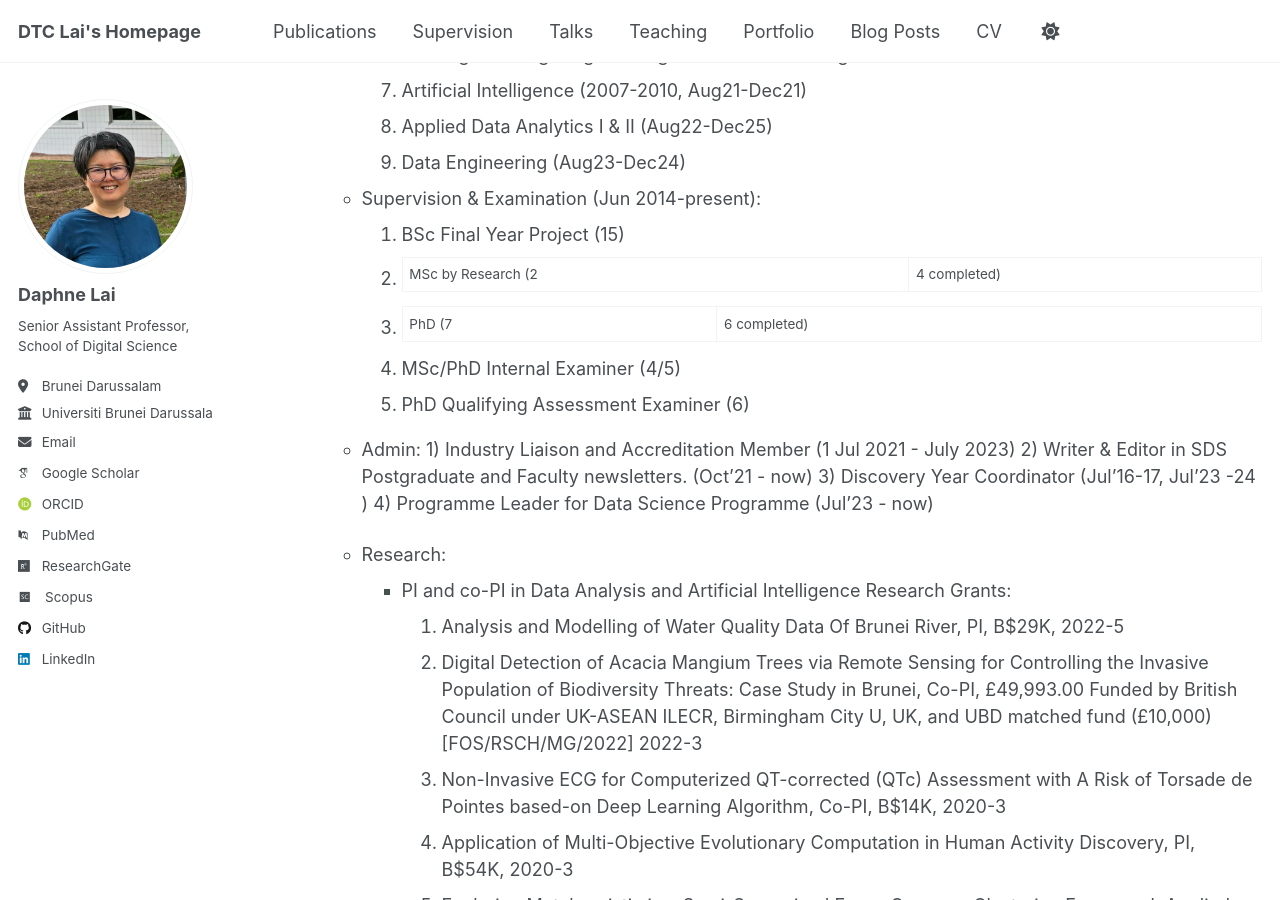
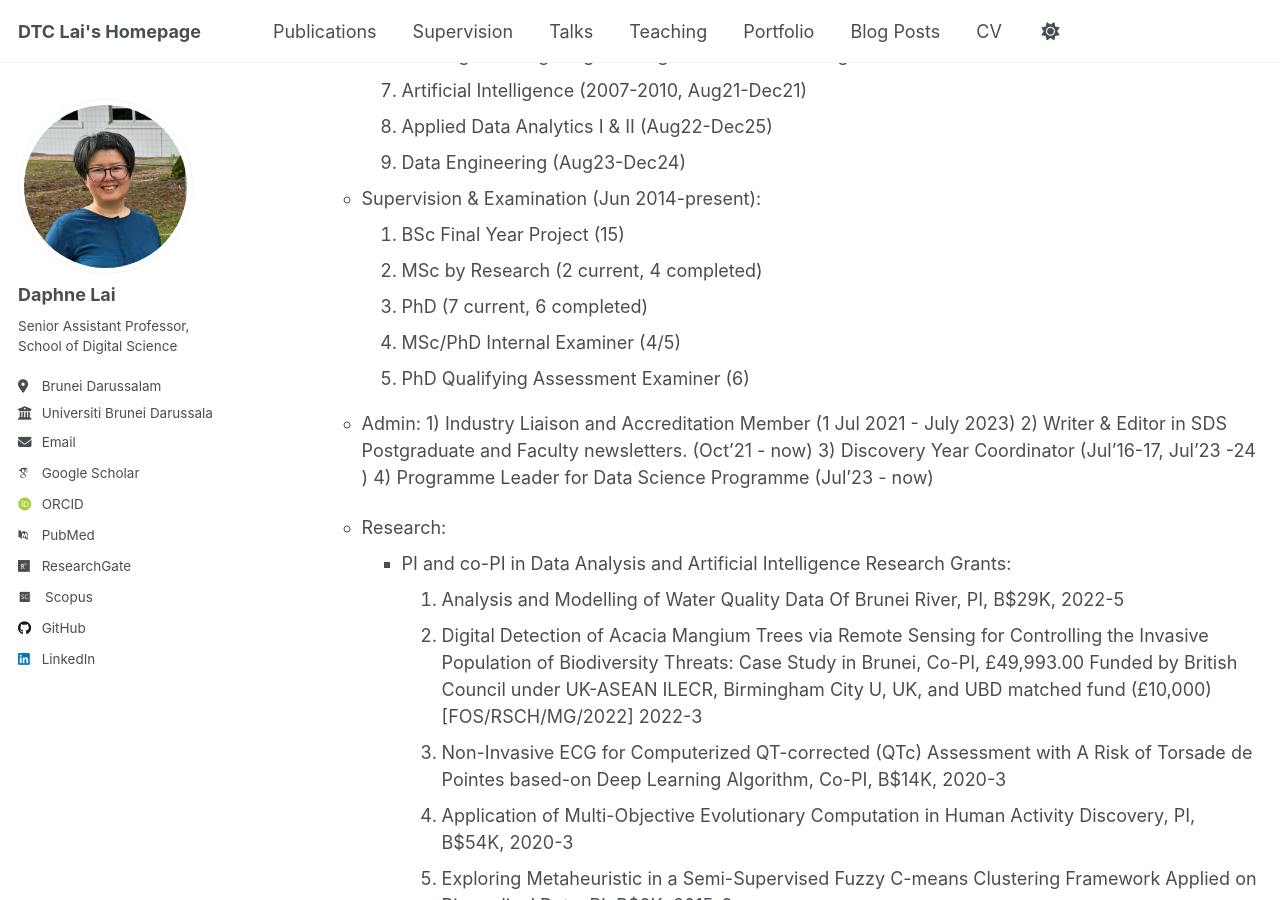
Before and after one commit to dtclai/dtclai.github.io, a Jekyll site: the page built from _pages/cv.md, in a window 1280 px wide and 900 px high, scrolled down 645 px. Built offline with Jekyll 4.4.1, drawn with Linux system fonts in a browser that asks for light colours; some web fonts are replaced.

Commit message:
Update cv.md

```diff
--- a/_pages/cv.md
+++ b/_pages/cv.md
@@ -33,8 +33,8 @@ Work experience (CV in working progress)
 
   * Supervision & Examination (Jun 2014-present):
     1. BSc Final Year Project (15)
-    2. MSc by Research (2 | 4 completed)
-    3. PhD (7 | 6 completed)
+    2. MSc by Research (2 current, 4 completed)
+    3. PhD (7 current, 6 completed)
     4. MSc/PhD Internal Examiner (4/5)
     5. PhD Qualifying Assessment Examiner (6)
 
```
